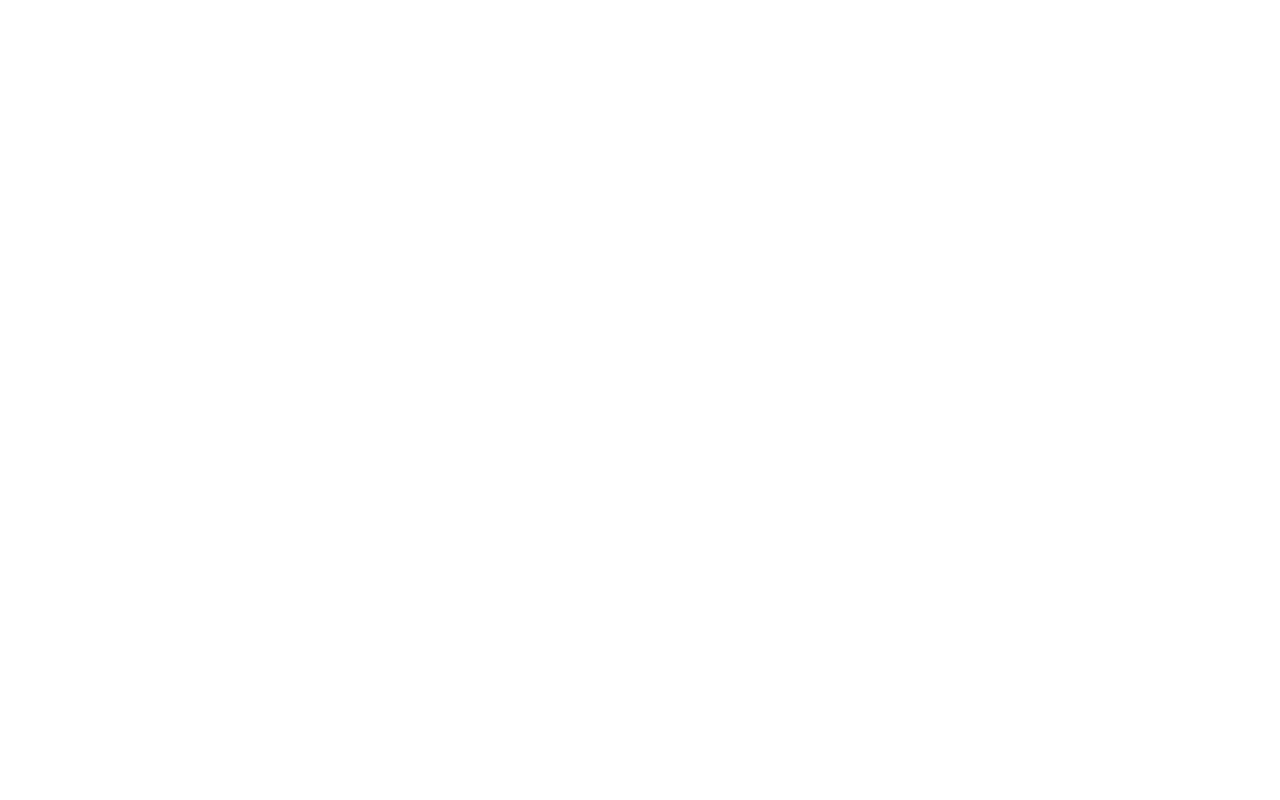
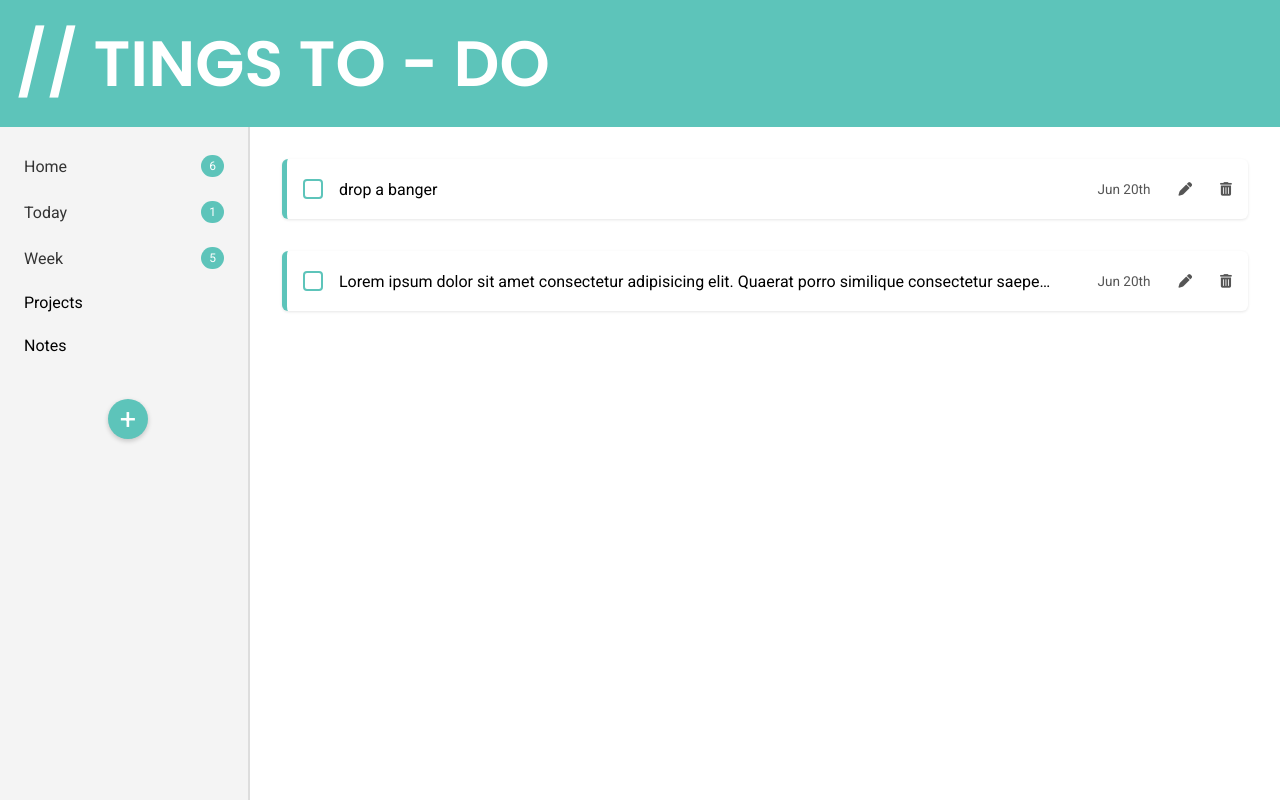
Before and after one commit to sajalbaral/todolist, a website built with webpack: page src/template.html in a window 1280 px wide. Built offline with nearby package versions, Linux system fonts and the light colour scheme.

Commit message:
created a static page to style the html

```diff
--- a/src/style.css
+++ b/src/style.css
@@ -4,10 +4,26 @@
   box-sizing: border-box;
 }
 
+:root {
+  --accent: #5dc4ba;
+}
+
+/**
+
+basic/header/sidebar
+
+**/
+
+body {
+  display: flex;
+  flex-direction: column;
+  height: 100vh;
+}
+
 h1,
 h2,
 .logo {
-  font-family: "Pacifico", cursive;
+  font-family: "Poppins", sans-serif;
 }
 
 body,
@@ -16,3 +32,135 @@ button,
 input {
   font-family: "Roboto", sans-serif;
 }
+
+#content {
+  display: flex;
+  flex: 1;
+  overflow: hidden;
+}
+
+.main-container {
+  flex: 1;
+  overflow-y: auto;
+}
+
+.header {
+  background-color: var(--accent);
+  color: white;
+  padding: 1rem;
+  font-family: "Pacifico", cursive;
+  font-size: 2rem;
+}
+
+.side-bar {
+  width: 250px;
+  background-color: #f4f4f4;
+  padding: 1rem;
+  display: flex;
+  flex-direction: column;
+  justify-content: flex-start;
+  border-right: 2px solid #ddd;
+  flex-shrink: 0;
+  flex-basis: 250px;
+}
+
+.nav {
+  list-style: none;
+  padding: 0;
+}
+
+.nav li {
+  display: flex;
+  justify-content: space-between;
+  align-items: center;
+  padding: 0.75rem 0.5rem;
+  cursor: pointer;
+  border-radius: 6px;
+  transition: background 0.3s;
+}
+
+.nav li:hover {
+  background-color: #e0e0e0;
+}
+
+.title {
+  font-weight: 500;
+  color: #333;
+}
+
+.count {
+  background-color: var(--accent);
+  color: white;
+  font-size: 0.75rem;
+  padding: 0.25rem 0.5rem;
+  border-radius: 12px;
+}
+
+.new-todo {
+  background-color: var(--accent);
+  color: white;
+  font-size: 1.8rem;
+  width: 40px;
+  height: 40px;
+  text-align: center;
+  line-height: 40px;
+  border-radius: 50%;
+  box-shadow: 0 2px 5px rgba(0, 0, 0, 0.2);
+  cursor: pointer;
+  margin-top: 2rem;
+  margin-left: 0.5rem;
+  align-self: center;
+}
+
+/**
+
+Main todo list
+
+**/
+
+.todo {
+  display: flex;
+  align-items: center;
+  justify-content: space-between;
+  background-color: white;
+  padding: 0.75rem 1rem;
+  border-left: 5px solid var(--accent);
+  border-radius: 6px;
+  margin: 2rem;
+  box-shadow: 0 1px 3px rgba(0, 0, 0, 0.1);
+  max-width: 100%;
+  min-height: 60px;
+  gap: 1rem;
+}
+
+.todo_check {
+  flex-shrink: 0;
+  width: 20px;
+  height: 20px;
+  border: 2px solid var(--accent);
+  border-radius: 4px;
+  cursor: pointer;
+}
+
+.task-title {
+  flex: 1;
+  font-weight: 500;
+  font-size: 1rem;
+  white-space: nowrap;
+  overflow: hidden;
+  text-overflow: ellipsis;
+}
+
+.date,
+.edit,
+.delete {
+  flex-shrink: 0;
+  margin-left: 0.75rem;
+  font-size: 0.85rem;
+  color: #555;
+}
+
+.edit:hover,
+.delete:hover {
+  color: var(--accent);
+}
--- a/src/template.html
+++ b/src/template.html
@@ -3,15 +3,73 @@
   <head>
     <meta charset="UTF-8" />
     <meta name="viewport" content="width=device-width, initial-scale=1.0" />
+    <link rel="stylesheet" href="style.css" />
     <link
-      href="https://fonts.googleapis.com/css2?family=Pacifico&display=swap"
+      href="https://fonts.googleapis.com/css2?family=Poppins:wght@600&display=swap"
       rel="stylesheet"
     />
     <link
       href="https://fonts.googleapis.com/css2?family=Pacifico&family=Roboto&display=swap"
       rel="stylesheet"
     />
-    <title>Document</title>
+    <link
+      rel="stylesheet"
+      href="https://cdnjs.cloudflare.com/ajax/libs/font-awesome/6.5.0/css/all.min.css"
+    />
+
+    <title>tings to-do</title>
   </head>
-  <body></body>
+  <body>
+    <header class="header">
+      <h1>// TINGS TO - DO</h1>
+    </header>
+    <div id="content">
+      <nav class="side-bar">
+        <ul class="nav">
+          <li>
+            <span class="title">Home</span>
+            <span class="count">6</span>
+          </li>
+          <li>
+            <span class="title">Today</span>
+            <span class="count">1</span>
+          </li>
+          <li>
+            <span class="title">Week</span>
+            <span class="count">5</span>
+          </li>
+          <li>
+            <span>Projects</span>
+            <ul class="projects"></ul>
+          </li>
+          <li>Notes</li>
+        </ul>
+
+        <div class="new-todo" title="Add a new task">+</div>
+      </nav>
+      <div class="main-container task-list">
+        <div class="todo">
+          <div class="todo_check"></div>
+          <div class="task-title">drop a banger</div>
+          <div class="details"></div>
+          <div class="date">Jun 20th</div>
+          <div class="edit"><i class="fas fa-pen"></i></div>
+          <div class="delete"><i class="fas fa-trash-alt"></i></div>
+        </div>
+        <div class="todo">
+          <div class="todo_check"></div>
+          <div class="task-title">
+            Lorem ipsum dolor sit amet consectetur adipisicing elit. Quaerat
+            porro similique consectetur saepe veritatis ex numquam provident
+            nobis illo! Odio nobis repellendus nesciunt, corrupti doloribus
+            recusandae ut tempora dicta itaque?
+          </div>
+          <div class="details"></div>
+          <div class="date">Jun 20th</div>
+          <div class="edit"><i class="fas fa-pen"></i></div>
+          <div class="delete"><i class="fas fa-trash-alt"></i></div>
+        </div>
+      </div>
+    </div>
+  </body>
 </html>
```
